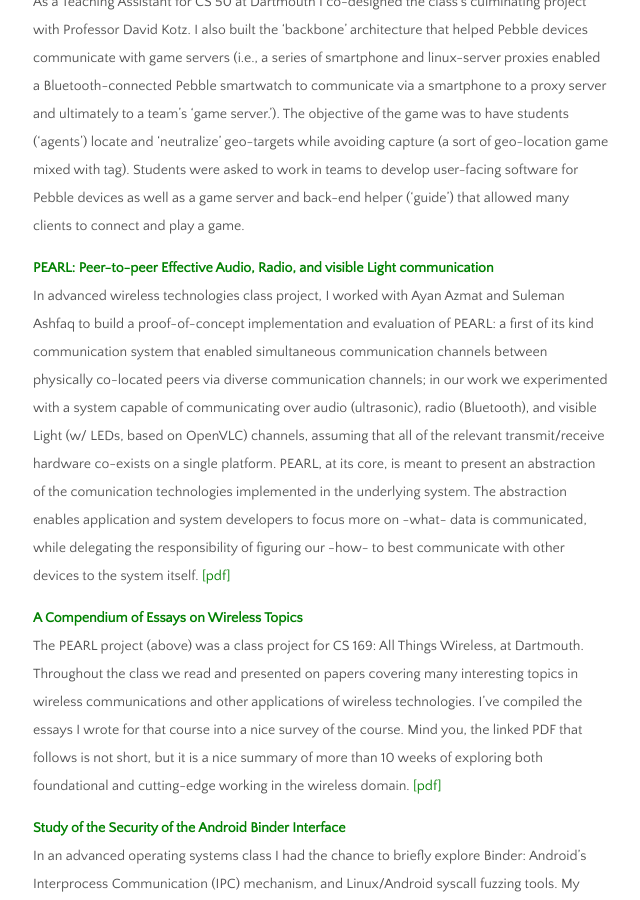
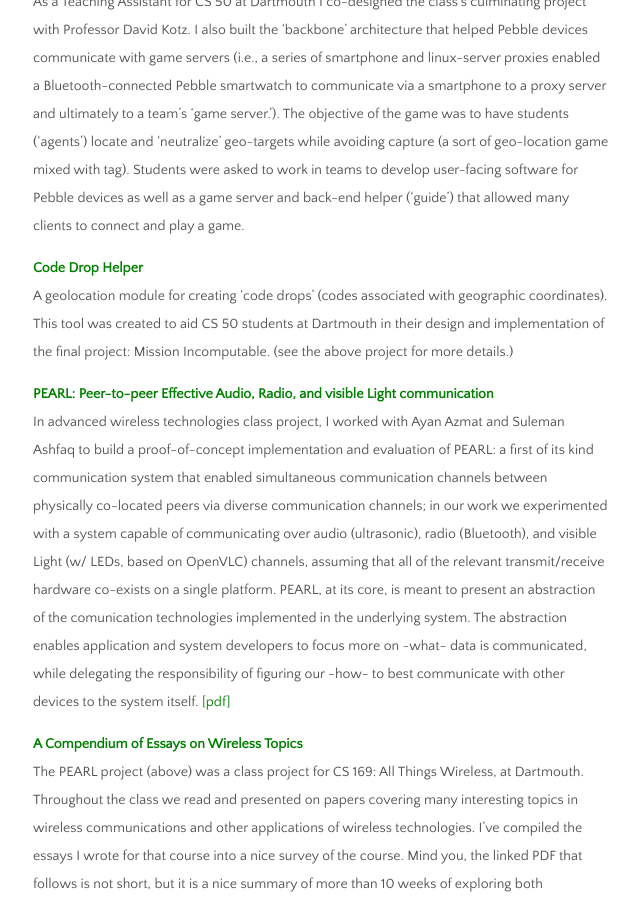
Before and after one commit to traviswpeters/traviswpeters.github.io, a Jekyll site: the page built from projects.md, in a window 1280 px wide and 900 px high, scrolled down 1698 px. Shown: the whole window, without its empty margins (319-959 px from the left). Built offline with Jekyll 4.4.1, drawn with Linux system fonts in a browser that asks for light colours; nearby versions of some CDN libraries.

Commit message:
adding code drop helper - project details

```diff
--- a/_data/projects.yml
+++ b/_data/projects.yml
@@ -76,6 +76,16 @@
          The objective of the game was to have students ('agents') locate and 'neutralize' geo-targets while avoiding capture (a sort of geo-location game mixed with tag). \
          Students were asked to work in teams to develop user-facing software for Pebble devices as well as a game server and back-end helper ('guide') that allowed many clients to connect and play a game."
   url: classes/pebble-project-intro/specs-2016/
+  paper:
+  pdf:
+  video:
+  documentation:
+  show: true
+
+- title: "Code Drop Helper"
+  desc: "A geolocation module for creating 'code drops' (codes associated with geographic coordinates). \
+         This tool was created to aid CS 50 students at Dartmouth in their design and implementation of the final project: Mission Incomputable. (see the above project for more details.)"
+  url: https://github.com/traviswp/code-drop-helper
   paper:
   pdf:
   video:
```
